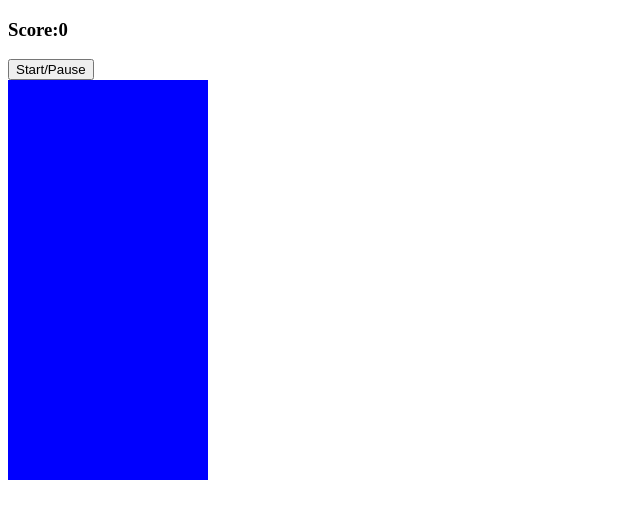
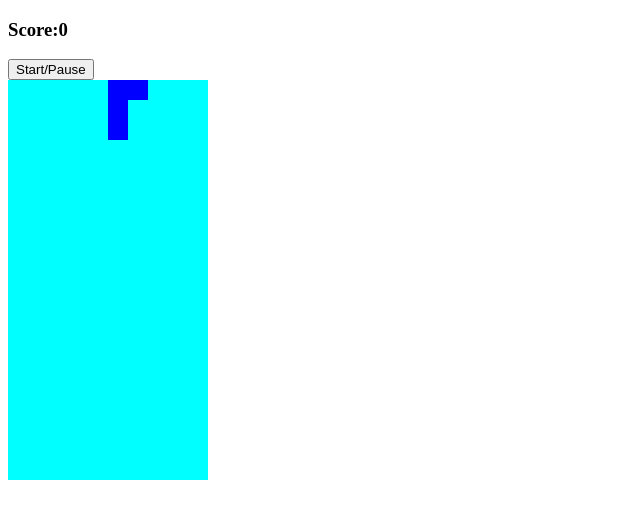
Before and after one commit to MatMSantos/JavaScript-Tetris, a plain HTML site: page index.html in a window 1280 px wide. Shown: the whole page, without its empty margins (0-640 px from the left). Drawn offline with Linux system fonts and the light colour scheme.

Commit message:
Tetris pieces implemented and working

```diff
--- a/app.js
+++ b/app.js
@@ -40,4 +40,17 @@ document.addEventListener('DOMContentLoaded', () => {
         [width,width+1,width+2,width+3]
     ]
 
+    const theTetrominos = [lTetromino, zTetromino, tTetromino, oTetromino, iTetromino]
+
+    let currentPosition = 4
+    let current = theTetrominos[0][0]
+
+    function draw() {
+        current.forEach(index => {
+            squares[currentPosition + index].classList.add('tetromino')
+        })
+    }
+
+    draw()
+
 })
--- a/style.css
+++ b/style.css
@@ -9,5 +9,9 @@
 .grid div {
     height: 20px;
     width: 20px;
+}
+
+
+.tetromino {
     background-color: blue;
 }
```
